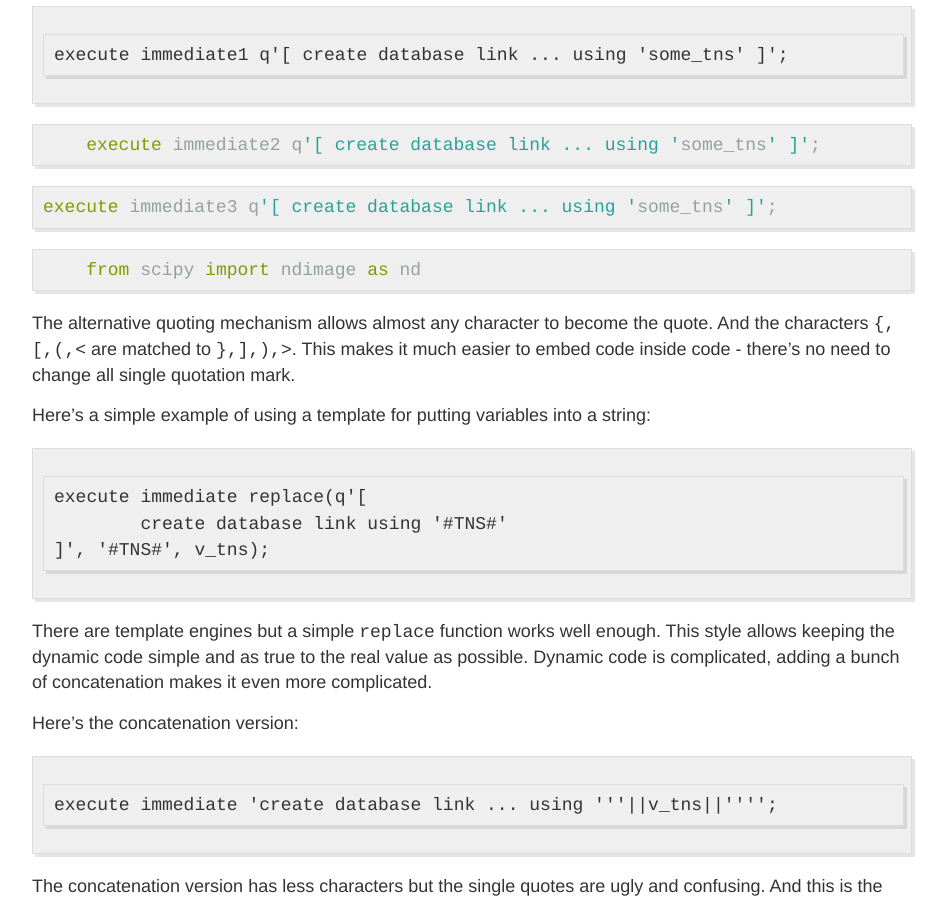
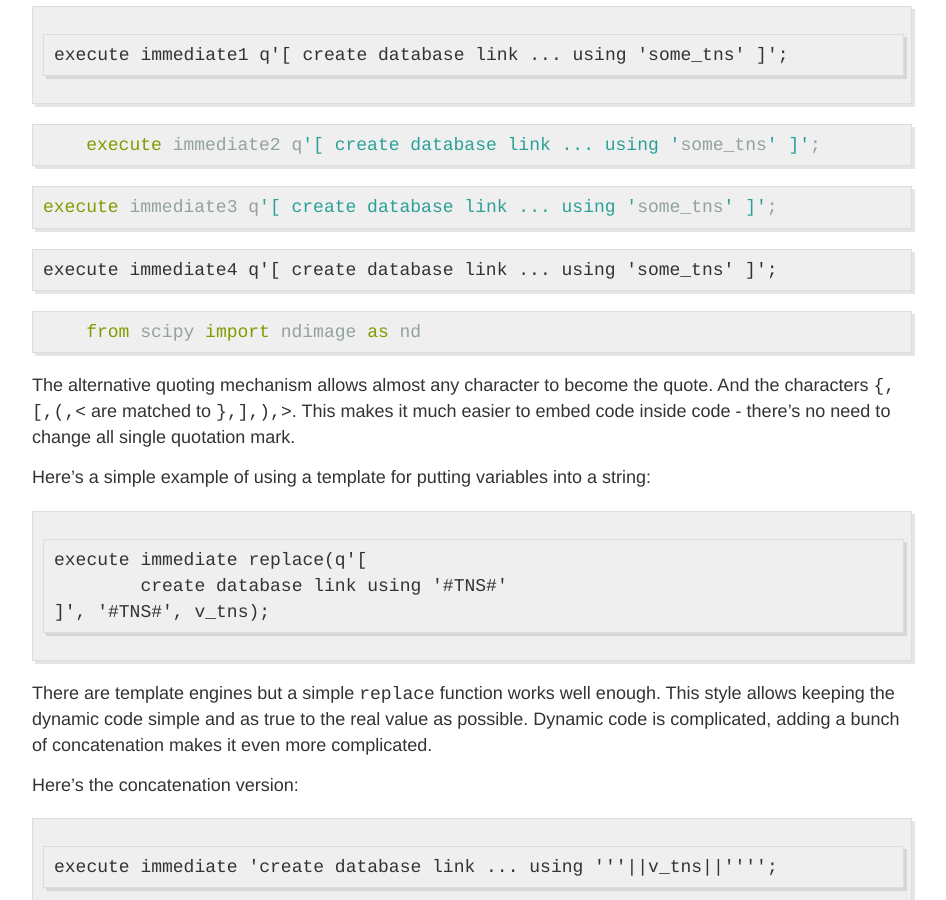
Before and after one commit to method5/method5.github.io, a Jekyll site: the page built from _posts/2017-05-12-Simplify-string-concatenation-with-alternative-quotes-and-templates.md, in a window 1280 px wide and 900 px high, scrolled down 452 px. Shown: the whole window, without its empty margins (168-1114 px from the left). Built offline with Jekyll 4.4.1, drawn with Linux system fonts in a browser that asks for light colours; comment, search, counter and statistics services are not loaded.

Commit message:
Update 2017-05-12-Simplify-string-concatenation-with-alternative-quotes-and-templates.md

```diff
--- a/_posts/2017-05-12-Simplify-string-concatenation-with-alternative-quotes-and-templates.md
+++ b/_posts/2017-05-12-Simplify-string-concatenation-with-alternative-quotes-and-templates.md
@@ -19,6 +19,11 @@ Here's a simple example that uses the alternative quoting mechanism to avoid esc
 {% highlight sql %}
 execute immediate3 q'[ create database link ... using 'some_tns' ]';
 {% endhighlight %}
+
+{% highlight markdown %}
+execute immediate4 q'[ create database link ... using 'some_tns' ]';
+{% endhighlight %}
+
 
 {% highlight python %}
     from scipy import ndimage as nd
```
